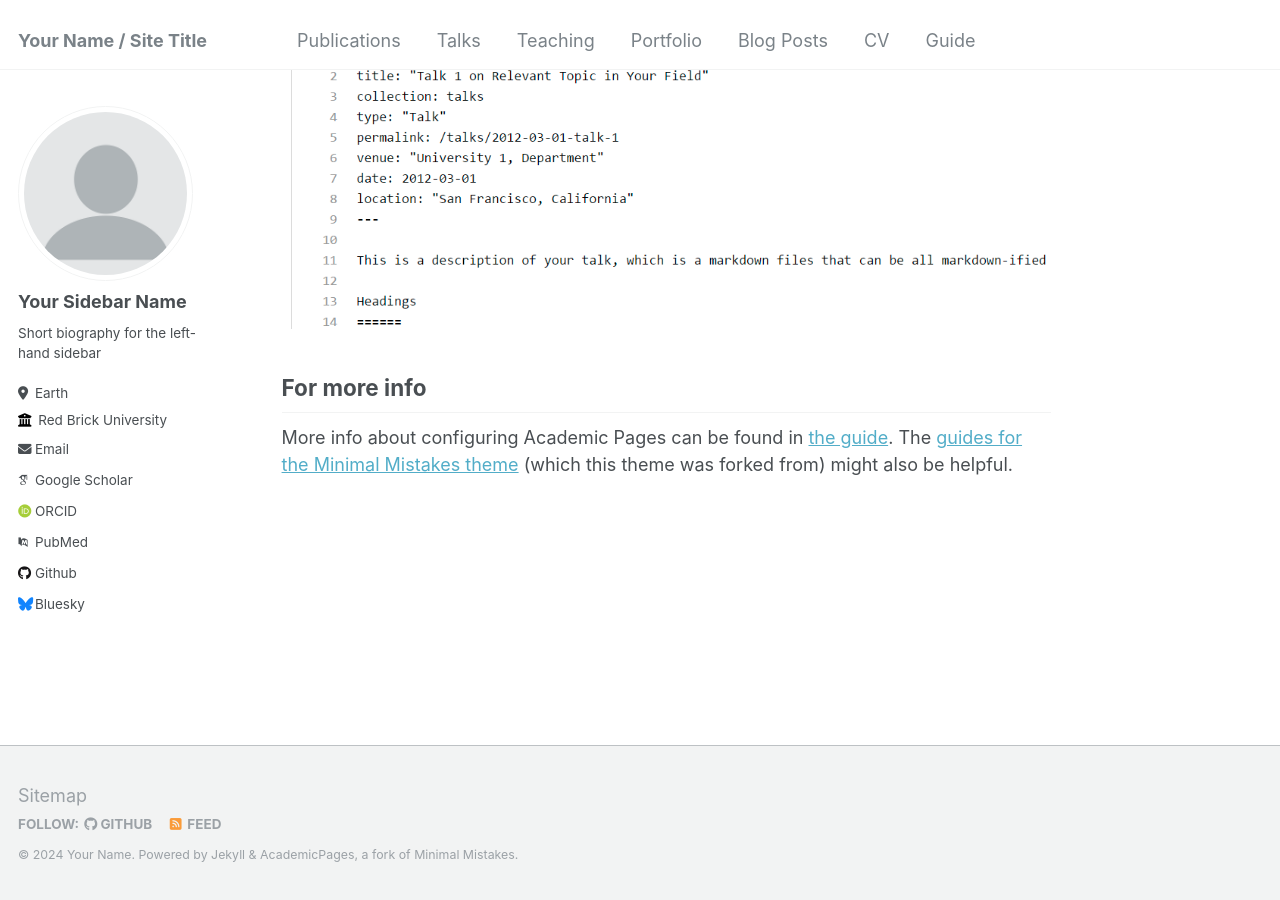
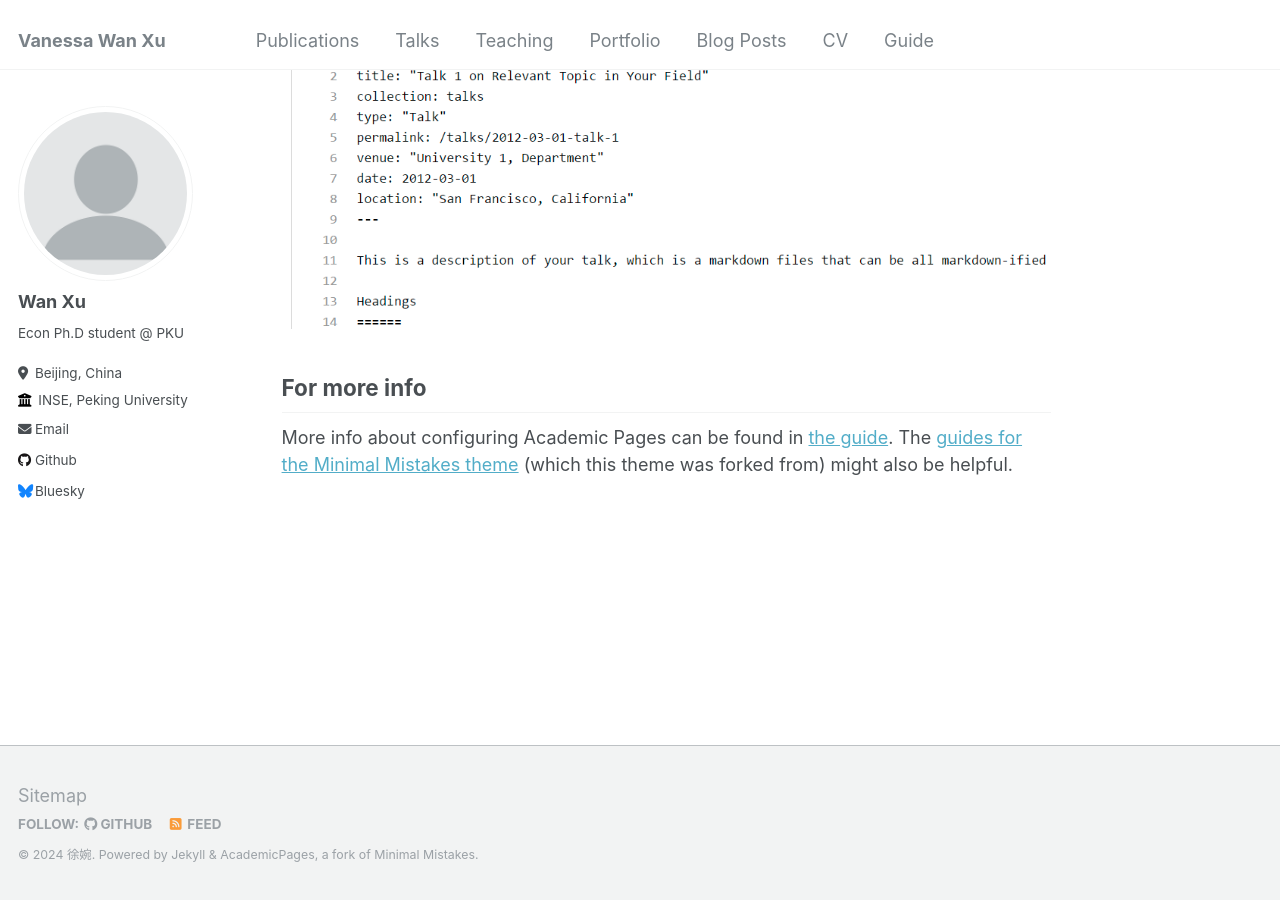
Before and after one commit to VanessaXW/wanxu.github.io, a Jekyll site: the page built from _pages/about.md, in a window 1280 px wide and 900 px high, scrolled down 2660 px. Built offline with Jekyll 4.4.1, drawn with Linux system fonts in a browser that asks for light colours; some web fonts are replaced.

Commit message:
_config.yml

```diff
--- a/_config.yml
+++ b/_config.yml
@@ -8,11 +8,11 @@
 
 # Basic Site Settings
 locale                   : "en-US"
-title                    : "Your Name / Site Title"
+title                    : "Vanessa Wan Xu"
 title_separator          : "-"
-name                     : &name "Your Name"
-description              : &description "personal description"
-url                      : https://academicpages.github.io # the base hostname & protocol for your site e.g. "https://mmistakes.github.io"
+name                     : &name "徐婉"
+description              : &description ""
+url                      : https://wanxu.github.io # the base hostname & protocol for your site e.g. "https://mmistakes.github.io"
 baseurl                  : "" # the subpath of your site, e.g. "/blog"
 repository               : "academicpages/academicpages.github.io"
 
@@ -22,22 +22,22 @@ repository               : "academicpages/academicpages.github.io"
 author:
   # Biographic information
   avatar           : "profile.png"
-  name             : "Your Sidebar Name"
+  name             : "Wan Xu"
   pronouns         : # example: "she/her"
-  bio              : "Short biography for the left-hand sidebar"
-  location         : "Earth"
-  employer         : "Red Brick University"
+  bio              : "Econ Ph.D student @ PKU"
+  location         : "Beijing, China"
+  employer         : "INSE, Peking University"
   uri              : # URL
-  email            : "none@example.org"
+  email            : "wanxu2021@nsd.pku.edu.cn"
 
   # Academic websites
-  arxiv            : # URL - Update with the correct link to your profile
-  googlescholar    : "https://scholar.google.com/citations?user=PS_CX0AAAAAJ"
-  impactstory      : # URL
-  orcid            : "http://orcid.org/yourorcidurl"
-  semantic         : # URL
-  pubmed           : "https://www.ncbi.nlm.nih.gov/pubmed/?term=john+snow"
-  researchgate     : # URL
+ #arxiv            : # URL - Update with the correct link to your profile
+ #googlescholar    : "https://scholar.google.com/citations?user=PS_CX0AAAAAJ"
+ #impactstory      : # URL
+ #orcid            : "http://orcid.org/yourorcidurl"
+ #semantic         : # URL
+ #pubmed           : "https://www.ncbi.nlm.nih.gov/pubmed/?term=john+snow"
+ #researchgate     : # URL
 
   # Repositories and software development
   bitbucket        : # Username - Update with your username on the site
```
